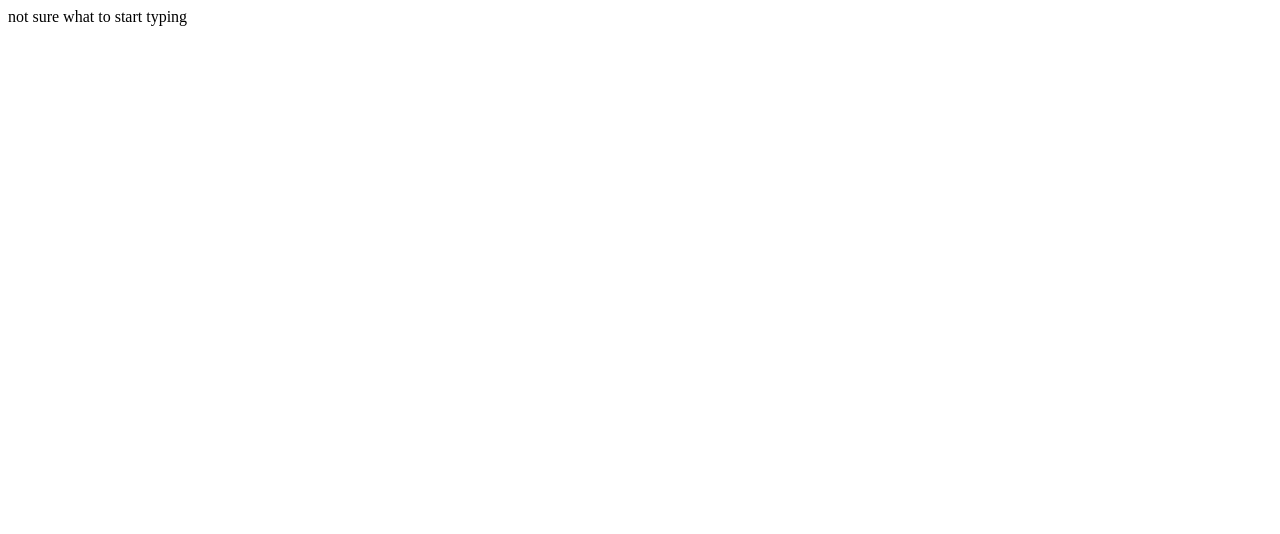
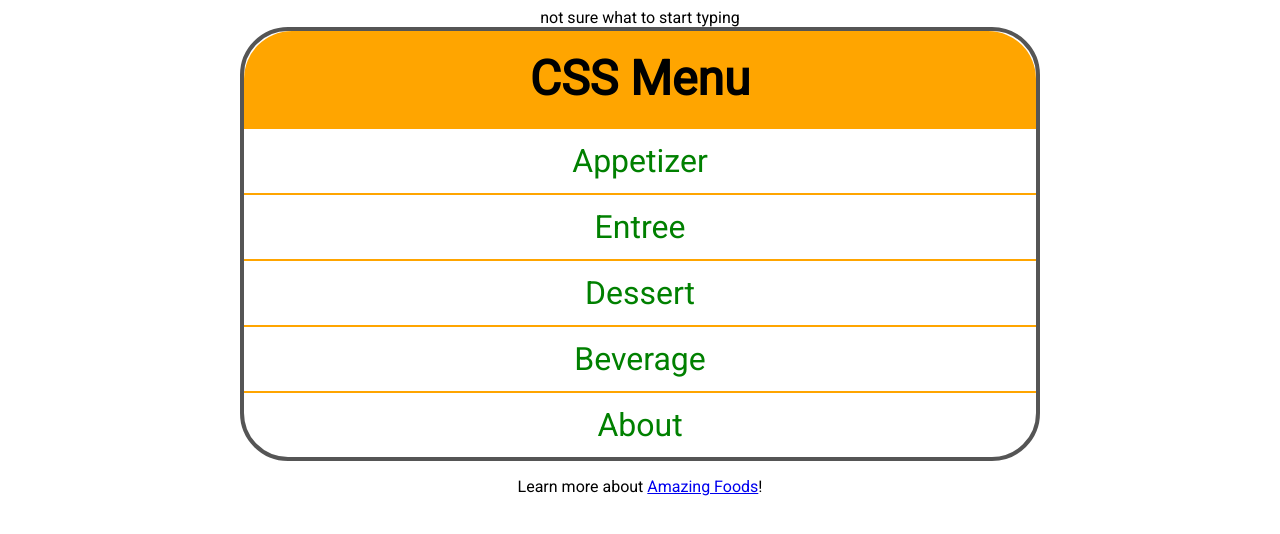
Before and after one commit to EzekielJRamirez/css_jan_2025_part2, a plain HTML site: page index.html in a window 1280 px wide. Drawn offline with Linux system fonts and the light colour scheme.

Commit message:
beginning the next lessons in CSS

```diff
--- a/css/style.css
+++ b/css/style.css
@@ -0,0 +1,58 @@
+@import url("https://fonts.googleapis.com/css2?family=Roboto&display=swap");
+
+* {
+    margin: 0;
+    padding: 0;
+    box-sizing: border-box;
+}
+
+body {
+    margin: 0.5rem;
+    font-family: "Roboto", sans-serif;
+    text-align: center;
+}
+
+nav {
+    border: 4px solid #555;
+    border-radius: 3rem;
+    max-width: 800px;
+    margin: 0 auto 1rem;
+    font-size: 2rem;
+    line-height: 4rem;
+}
+
+h2 {
+    padding: 1rem;
+    background: orange;
+    border-radius: 3rem 3rem 0 0;
+}
+
+ul {
+    list-style-type: none;
+}
+
+li {
+    border-top: 2px solid orange;
+}
+
+li a {
+    display: block;
+}
+/*
+li a :last-child {
+    border-radius: 0 0 3rem 3rem;
+} */
+
+li a, li a:visited {
+    text-decoration: none;
+    color: green;
+}
+
+li a:hover, li a:focus {
+    background: #555;
+    color: #6c6;
+}
+
+li:last-child a {
+    border-radius: 0 0 3rem 3rem;
+}
--- a/index.html
+++ b/index.html
@@ -4,11 +4,25 @@
 <head>
     <meta charset="UTF-8">
     <meta name="viewport" content="width=device-width, initial-scale=1.0">
-    <title>Document</title>
+    <title>CSS Menu</title>
+    <link rel="stylesheet" href="css/style.css">
 </head>
 
 <body>
     not sure what to start typing
+
+    <nav>
+        <h2>CSS Menu</h2>
+        <ul>
+            <li><a href="one.html">Appetizer</a></li>
+            <li><a href="one.html">Entree</a></li>
+            <li><a href="two.html">Dessert</a></li>
+            <li><a href="two.html">Beverage</a></li>
+            <li><a href="two.html">About</a></li>
+        </ul>
+    </nav>
+    <p>Learn more about <a href="https://www.cnn.com/travel/article/world-best-food-dishes/index.html">Amazing
+            Foods</a>!</p>
 </body>
 
 </html>
```
Also changed, not shown: one.html (added, +16 -0 lines), two.html (added, +16 -0 lines), notes.txt (added), 1 other file.
